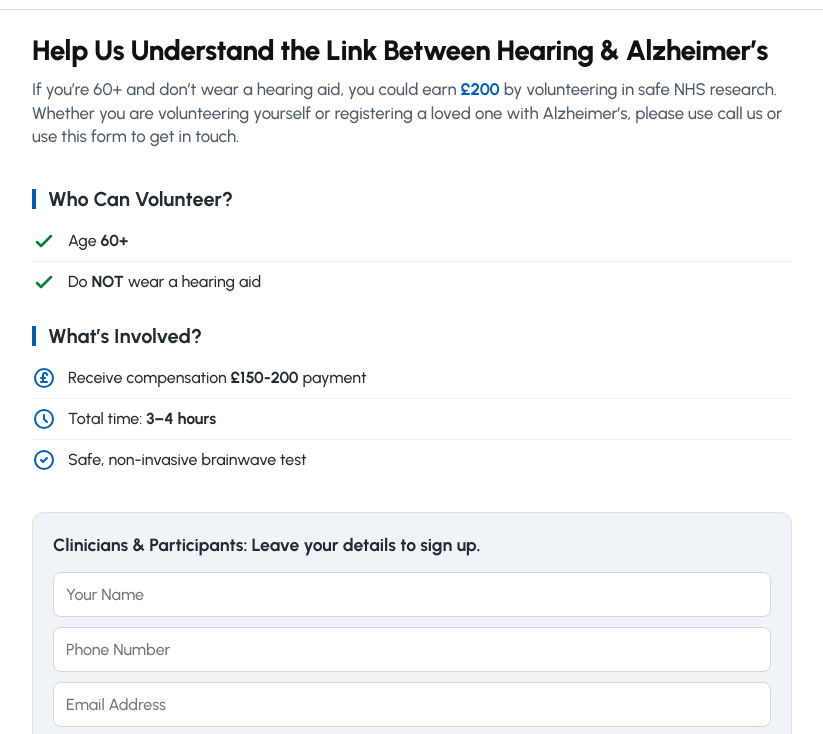
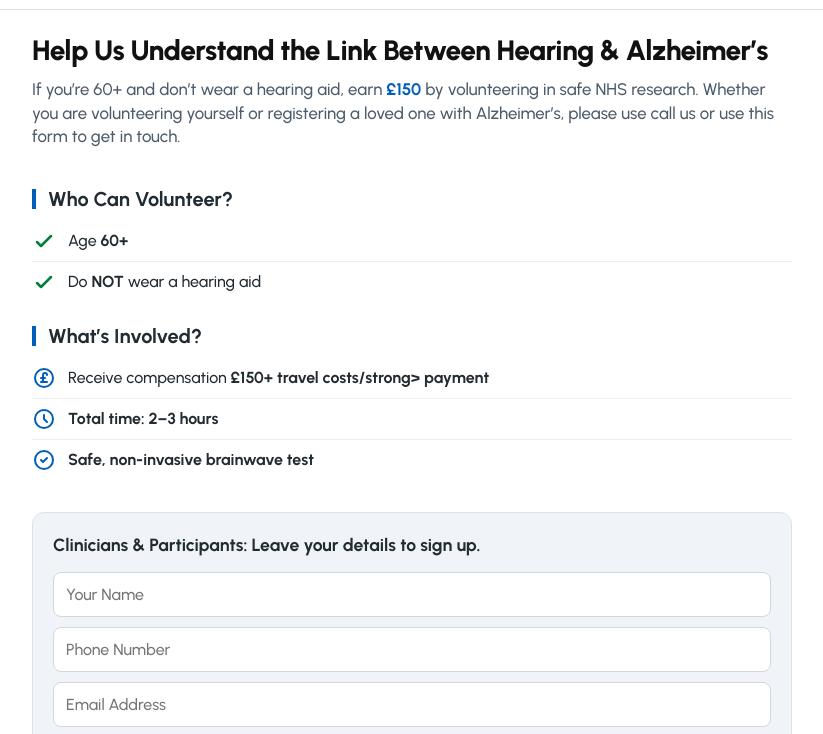
Before and after one commit to Egyptian2000/Study2026, a plain HTML site: page index.html in a window 1280 px wide. Shown: the part 53-787 px from the top of the page, without its empty margins (228-1051 px from the left). Drawn offline with Linux system fonts and the light colour scheme.

```diff
--- a/index.html
+++ b/index.html
@@ -194,7 +194,7 @@
     <section class="hero">
       <h1 class="headline">Help Us Understand the Link Between Hearing & Alzheimer’s</h1>
       <p class="subhead">
-        If you’re 60+ and don’t wear a hearing aid, you could earn <span class="highlight">£200</span> by volunteering in safe NHS research. Whether you are volunteering yourself or registering a loved one with Alzheimer’s, please use call us or use this form to get in touch. </p>
+        If you’re 60+ and don’t wear a hearing aid, earn <span class="highlight">£150</span> by volunteering in safe NHS research. Whether you are volunteering yourself or registering a loved one with Alzheimer’s, please use call us or use this form to get in touch. </p>
     </section>
 
     <div class="grid">
@@ -216,11 +216,11 @@
         <ul class="feature-list">
           <li>
             <svg class="icon" fill="none" viewBox="0 0 24 24" stroke="currentColor" stroke-width="2"><path stroke-linecap="round" stroke-linejoin="round" d="M15 9a2 2 0 10-4 0v5a2 2 0 01-2 2h6m-6-4h4m8 0a9 9 0 11-18 0 9 9 0 0118 0z" /></svg>
-            <span>Receive compensation <strong>£150-200</strong> payment</span>
+            <span>Receive compensation <strong>£150+ travel costs/strong> payment</span>
           </li>
           <li>
             <svg class="icon" fill="none" viewBox="0 0 24 24" stroke="currentColor" stroke-width="2"><path stroke-linecap="round" stroke-linejoin="round" d="M12 8v4l3 3m6-3a9 9 0 11-18 0 9 9 0 0118 0z" /></svg>
-            <span>Total time: <strong>3–4 hours</strong></span>
+            <span>Total time: <strong>2–3 hours</strong></span>
           </li>
           <li>
             <svg class="icon" fill="none" viewBox="0 0 24 24" stroke="currentColor" stroke-width="2"><path stroke-linecap="round" stroke-linejoin="round" d="M9 12l2 2 4-4m6 2a9 9 0 11-18 0 9 9 0 0118 0z" /></svg>
```
